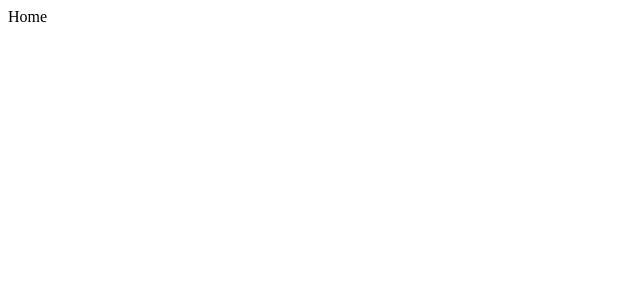
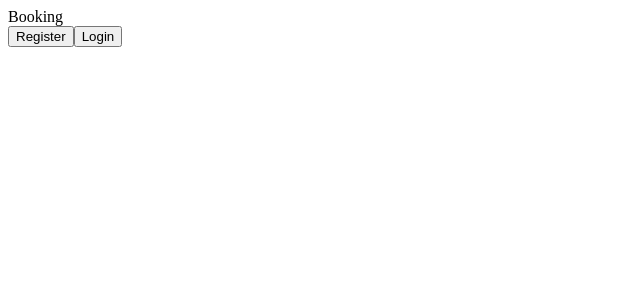
Before and after one commit to JavokhirTursunboev/booking, a React (Create React App) app: page / in a window 1280 px wide. Shown: the top 300 px of the page, without its empty margins (0-640 px from the left). Built offline with nearby package versions, Linux system fonts and the light colour scheme.

Commit message:
added nav

```diff
--- /dev/null
+++ b/src/components/navbar/Navbar.jsx
@@ -0,0 +1,15 @@
+import React from "react";
+import "./navbar.css";
+function Navbar() {
+  return <>
+  <div className="navbar">
+    <span className="logo">Booking</span>
+    <div className="navItems">
+      <button className="navButton">Register</button>
+      <button className="navButton">Login</button>
+
+    </div>
+    </div></>
+}
+
+export default Navbar;
--- a/src/page/home/Home.jsx
+++ b/src/page/home/Home.jsx
@@ -1,7 +1,12 @@
 import React from "react";
+import Navbar from "../../components/navbar/Navbar";
 import "./home.css";
 function Home() {
-  return <div>Home</div>;
+  return (
+    <div>
+      <Navbar />
+    </div>
+  );
 }
 
 export default Home;
```
Also changed, not shown: src/components/navbar/navbar.css (added).
